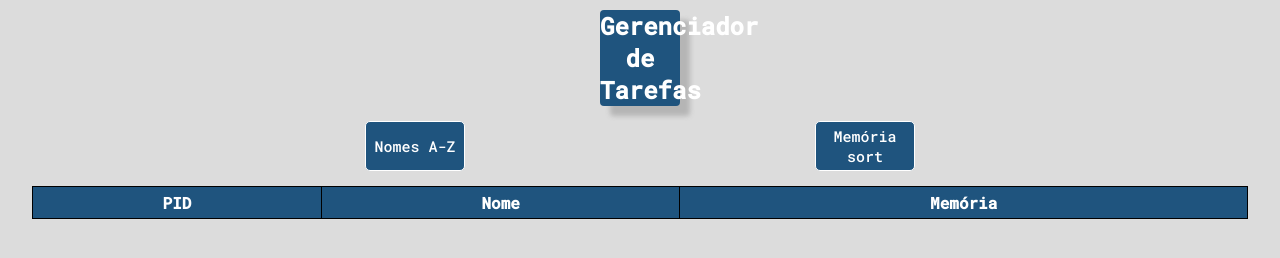
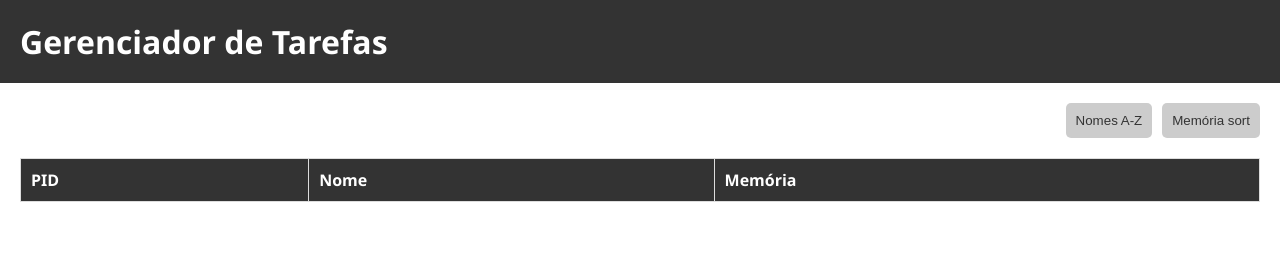
Before and after one commit to IsaacFranzen/Projeto-Gerenciador, a website: page Front/index.html in a window 1280 px wide. Drawn offline with Linux system fonts and the light colour scheme; no server answers.

Commit message:
Commit com estilo final

```diff
--- a/Front/index.html
+++ b/Front/index.html
@@ -7,11 +7,6 @@
     <meta name="viewport" content="width=device-width, initial-scale=1.0">
     <script src="script.js" defer></script>
     <link rel="stylesheet" href="style.css">
-    <link rel="preconnect" href="https://fonts.googleapis.com">
-    <link rel="preconnect" href="https://fonts.gstatic.com" crossorigin>
-    <link
-        href="https://fonts.googleapis.com/css2?family=Abel&family=Prompt&family=Roboto+Mono:wght@500&family=Roboto:wght@100&display=swap"
-        rel="stylesheet">
     <title>Gerenciador de Tarefas</title>
 </head>
 
@@ -28,9 +23,9 @@
     <main>
         <section>
             <div id="btn-containers">
-                <button type="button" id="sortNomes" class="btn-sort"">Nomes A-Z</button>
+                <button type="button" id="sort-nomes" class="btn-sort"">Nomes A-Z</button>
 
-                <button type=" button" id="sortMemoria" class="btn-sort">Memória sort</button>
+                <button type=" button" id="sort-memoria" class="btn-sort">Memória sort</button>
             </div>
             <div id="tabela-container">
                 <table id="tabela-tarefas">
--- a/Front/script.js
+++ b/Front/script.js
@@ -1,6 +1,6 @@
 const tabela = document.querySelector('#tabela-tarefas');
-const btnSortNomes = document.querySelector('#sortNomes');
-const btnSortMemo = document.querySelector('#sortMemoria');
+const btnSortNomes = document.querySelector('#sort-nomes');
+const btnSortMemo = document.querySelector('#sort-memoria');
 const tbodyEl = document.querySelector('#body-tabela');
 const unidadeDeMemoria = 'Kb'
 let resultadoApi;
@@ -8,7 +8,7 @@ let resultadoSortedNome;
 let sortedByname = false;
 let sortedByMemo = false;
 window.onload = () => {
-  const criatbody = document.createElement('tbody');
+  document.createElement('tbody');
 };
 // faz o fetch com a api local que contém os processos atuais do computador
 function fetchProcessList() {
--- a/Front/style.css
+++ b/Front/style.css
@@ -1,85 +1,82 @@
-:root{
-    --azul-principal: #1f547e;
-    --font-color: #ffff;
-    --box-shadow-color: #b5b5b5;
-    --backcolor-page:#dcdcdc;
-    --backcolo-tr:#3c79aa;
+:root {
+    --cor-primaria: #333;
+    --cor-secundaria: #ccc;
+    --cor-terciaria: #ddd;
+    --cor-texto-primaria: #fff;
+    --cor-texto-secundaria: #333;
+    --cor-hover: #f5f5f5;
+  }
+
+*{
+    margin: 0;
+    padding: 0;
+    box-sizing: border-box;
+}
+html,
+body {
+    font-family: 'Segoe UI', Tahoma, Geneva, Verdana, sans-serif;
+    font-size: 16px;
+    transition: 0.3s;
 }
 
-* {
-    margin: 0;
-    padding: 0;
+header {
+    background-color: var(--cor-primaria);
+    color: var(--cor-texto-primaria);
+    padding: 20px;
 }
 
-header{
-    color: var(--font-color);
-    background-color: var(--azul-principal);
-    font-family: 'Abel', sans-serif;
-    font-family: 'Roboto', sans-serif;
-    font-family: 'Roboto Mono', monospace;
-    text-align: center;
-    border-radius: 4px;
-    box-shadow: 10px 10px 5px var(--box-shadow-color);
-    margin:10px 600px 10px 600px;
-}
-body{
-    background: var(--backcolor-page);
-}
-#btn-containers{
+.box-header {
     display: flex;
-    justify-content: space-evenly;
-    margin: 15px;
+    align-items: center;
 }
 
-.btn-sort{
-    width: 100px;
-    height: 50px;
-    font-family: 'Abel', sans-serif;
-    font-family: 'Roboto', sans-serif;
-    font-family: 'Roboto Mono', monospace;
-    font-size: 15px;
-    background-color: var(--azul-principal);
-    color: var(--font-color);
-    border: 1px solid ;
-    border-radius: 5px;
+h1 {
+    margin: 0;
+    font-size: 32px;
 }
 
-.btn-sort:hover{
-    background-color:var(--backcolor-page);
-    color: var(--azul-principal);
-    cursor: pointer;
-    transition: all .3s ease ;
+main {
+    padding: 20px;
 }
 
-#tabela-container{
+#btn-containers {
     display: flex;
-    justify-content: center;
+    justify-content: flex-end;
+    margin-bottom: 20px;
 }
 
-#tabela-tarefas{
-    width: 95%;
+.btn-sort {
+    background-color: var(--cor-secundaria);
+    color: var(--cor-texto-secundaria);
+    border: none;
+    border-radius: 5px;
+    padding: 10px;
+    margin-left: 10px;
+    cursor: pointer;
 }
 
-table,td,th{
-    font-family: 'Abel', sans-serif;
-    font-family: 'Roboto', sans-serif;
-    font-family: 'Roboto Mono', monospace;
-    padding: 5px;
-    border: 1px solid black;
+.btn-sort:hover {
+    background-color: var(--cor-terciaria);
+}
+
+#tabela-tarefas {
+    width: 100%;
     border-collapse: collapse;
 }
 
-tr:hover{
-    background-color:var(--backcolor-page);
-    color: var(--azul-principal);
+#tabela-tarefas th {
+    background-color: var(--cor-primaria);
+    color: var(--cor-texto-primaria);
+    padding: 10px;
+    text-align: left;
+    border: 1px solid var(--cor-terciaria);
 }
 
-th{
-    color: var(--font-color);
-    background-color: #1f547e;
+#tabela-tarefas td {
+    padding: 10px;
+    border: 1px solid var(--cor-terciaria);
 }
 
-tr{
-    color: var(--font-color);
-    background: var(--backcolo-tr);
+#tabela-tarefas tbody tr:hover {
+    background-color: var(--cor-hover);
 }
```
Also changed, not shown: Front/.eslintrc.json (deleted), 1 other file.
